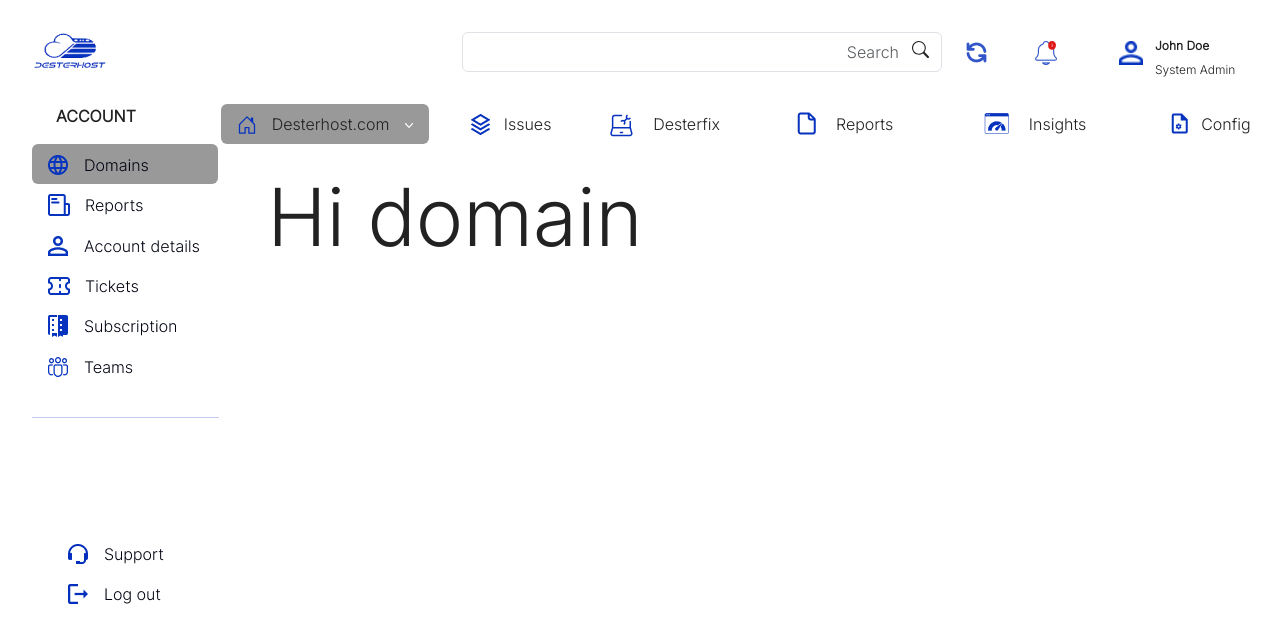
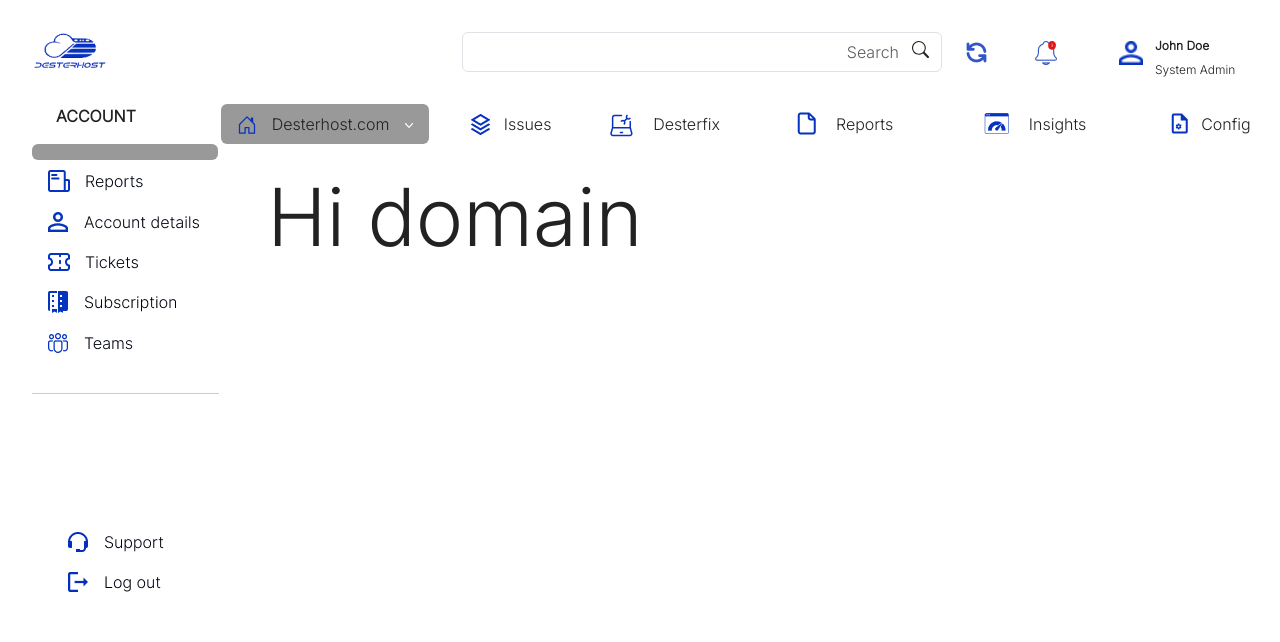
Before and after one commit to Michvista/desterhost-dashboard, a React (Create React App) app: page / in a window 1280 px wide. Shown: the top 642 px of the page. Built offline with nearby package versions, Linux system fonts and the light colour scheme.

Commit message:
Update Home.jsx

```diff
--- a/src/pages/Home.jsx
+++ b/src/pages/Home.jsx
@@ -106,7 +106,7 @@ function Home() {
                             <Col sm={8}>
                             <Nav variant="pills" className="flex-column">
                                 <Nav.Item>
-                                <Nav.Link  eventKey="first"><img src="domains.png" alt=''/></Nav.Link>
+                                <Nav.Link  eventKey="first"></Nav.Link>
                                 </Nav.Item>
                                 <Nav.Item>
                                 <Nav.Link eventKey="second"><img src="reports.png" alt="" /></Nav.Link>
```
